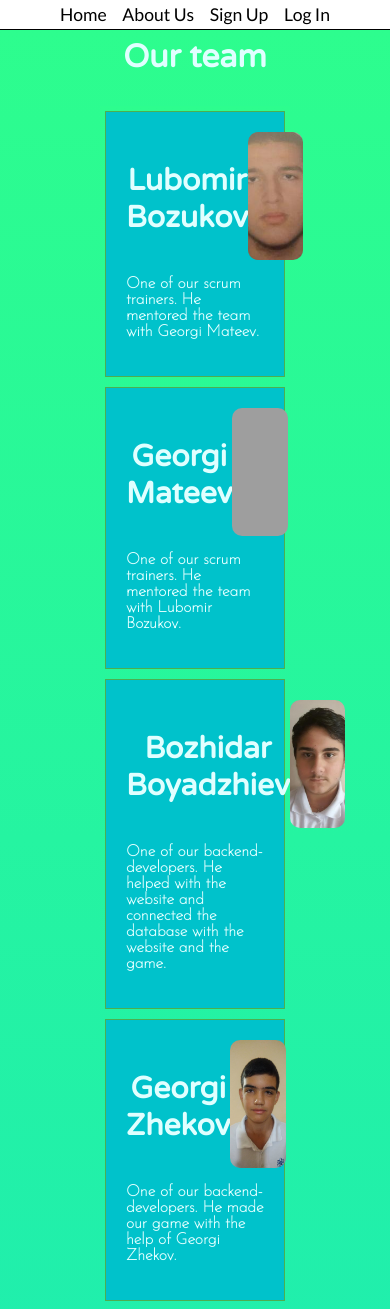
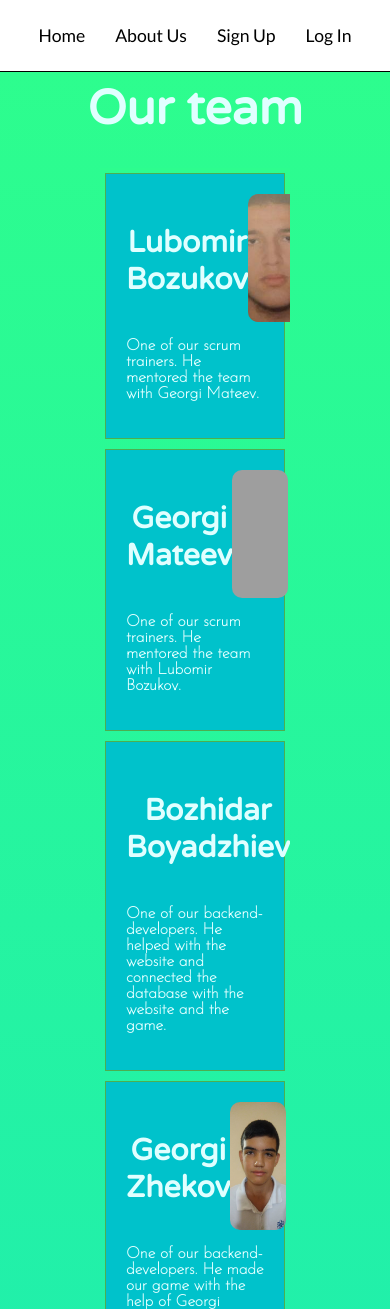
Before and after one commit to codingburgas/Pirate-s-Cove, a PHP site: page /about.php in a window 390 px wide. Shown: the top 1309 px of the page. Run offline with PHP 8.4, Linux system fonts and the light colour scheme; data that the repository does not hold is empty; grey boxes are pictures that could not be loaded.

Commit message:
Add responsivness to the website and divide the mobile css into other folder

```diff
--- a/Website/assets/styles/about-style.css
+++ b/Website/assets/styles/about-style.css
@@ -1,8 +1,17 @@
 @import url('https://fonts.googleapis.com/css2?family=Varela+Round&display=swap');
 @import url('https://fonts.googleapis.com/css2?family=Josefin+Sans:ital,wght@0,100;1,300&display=swap');
 
+html {
+  height: 100%;
+}
+
 body {
-  overflow: hidden;
+  height: 100%;
+  background: rgb(21,226,199);
+  background: linear-gradient(0deg, rgba(21,226,199,1) 0%, rgba(45,253,142,1) 100%);
+  background-position: center;
+  background-repeat: no-repeat;
+  background-size: contain;
 }
 
 .container {
@@ -79,16 +88,6 @@ section .text-container .text-box h3 {
   margin-bottom: 10px;
 }
 
-@media (max-width: 900px) {
-  section h1 {
-    font-size: 2rem;
-    text-align: center;
-  }
-  section .text-container {
-    flex-direction: column;
-  }
-}
-
 .reveal {
   position: relative;
   opacity: 0;
--- /dev/null
+++ b/Website/assets/styles/responsivness/mobile-responsivness.css
@@ -0,0 +1,69 @@
+@media (max-width: 900px) {
+  section h1 {
+    font-size: 2rem;
+    text-align: center;
+  }
+  section .text-container {
+    flex-direction: column;
+  }
+}
+
+/*Navigation bar responsivness*/
+
+@media (max-width: 640px) {
+	.container {
+		overflow-x: hidden;
+	}
+
+	ul {
+		padding: 10px;
+	}
+
+	li {
+		padding: 15px;
+	}
+}
+
+/*Home page responsivness*/
+
+@media (min-width: 641px) {
+	.download {
+  	  margin: 90px;
+	  width: 25%;
+	}
+
+	input, textarea {
+		font-size: 0.8em;
+	}
+}
+
+@media (max-width: 640px) {
+
+	.container {
+		padding: 0;
+	}
+
+	.section-one, .section-two, .section-three {
+	  flex-wrap: wrap;
+	  font-size: 0.7rem;
+	  height: 100vh;
+	  padding: 3%;
+	}
+
+	.section-one, .section-two {
+		height: 100%;
+	}
+
+	.welcome-image {
+		width: 100%;
+	}
+
+	.download {
+	  margin-bottom: 30px;
+	  width: 70%;
+	}
+
+	input, textarea {
+		font-size: 1rem;
+	}
+}
--- a/Website/templates/header.html
+++ b/Website/templates/header.html
@@ -2,9 +2,10 @@
 <html>
 <head>
   <meta charset="utf-8">
-  <meta name="viewport" content="width=device-width, initial-scale=1">
+  <meta name="viewport" content="width=device-width, initial-scale=1.0">
   <title>The Pirate Cove</title>
   <link rel="stylesheet" type="text/css" href="assets/styles/style.css">
+  <link rel="stylesheet" type="text/css" href="assets/styles/responsivness/mobile-responsivness.css">
   <link rel="stylesheet" href="https://cdnjs.cloudflare.com/ajax/libs/font-awesome/4.7.0/css/font-awesome.min.css">
 </head>
 <body>
--- a/Website/templates/index.html
+++ b/Website/templates/index.html
@@ -16,7 +16,7 @@
         <a class="download" href="" download><i class="fa fa-download"></i> Download</a>
       </div>
       <div class="column">
-        <h1>Lets play adventurers!</h1>
+        <h1>Let's play, adventurers!</h1>
         <p>Ready to kick off your adventure? Download the game from this button!</p>
       </div>
     </div>
```
Also changed, not shown: Website/assets/styles/index-style.css (+2 -9 lines), 2 other files.
